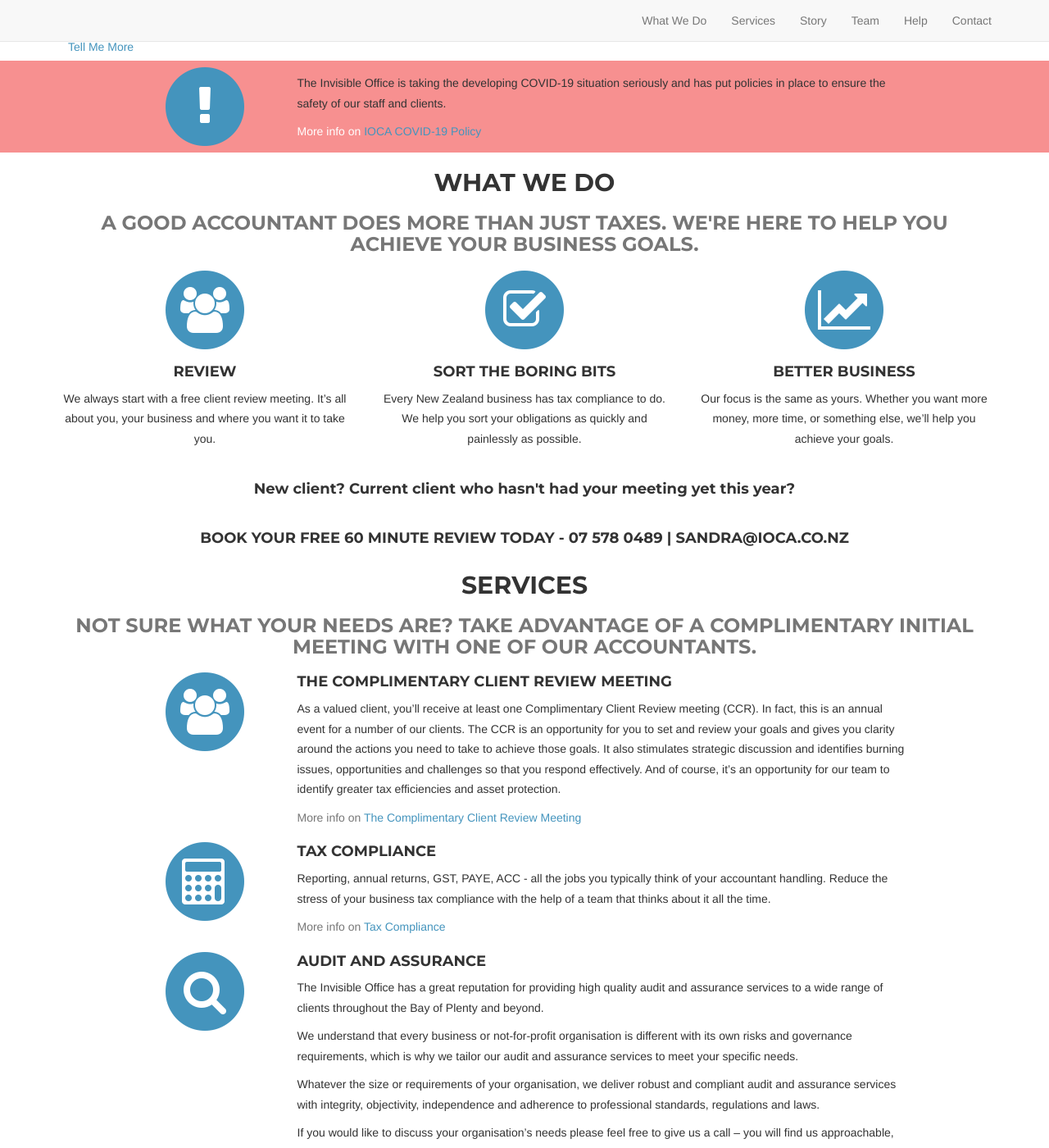
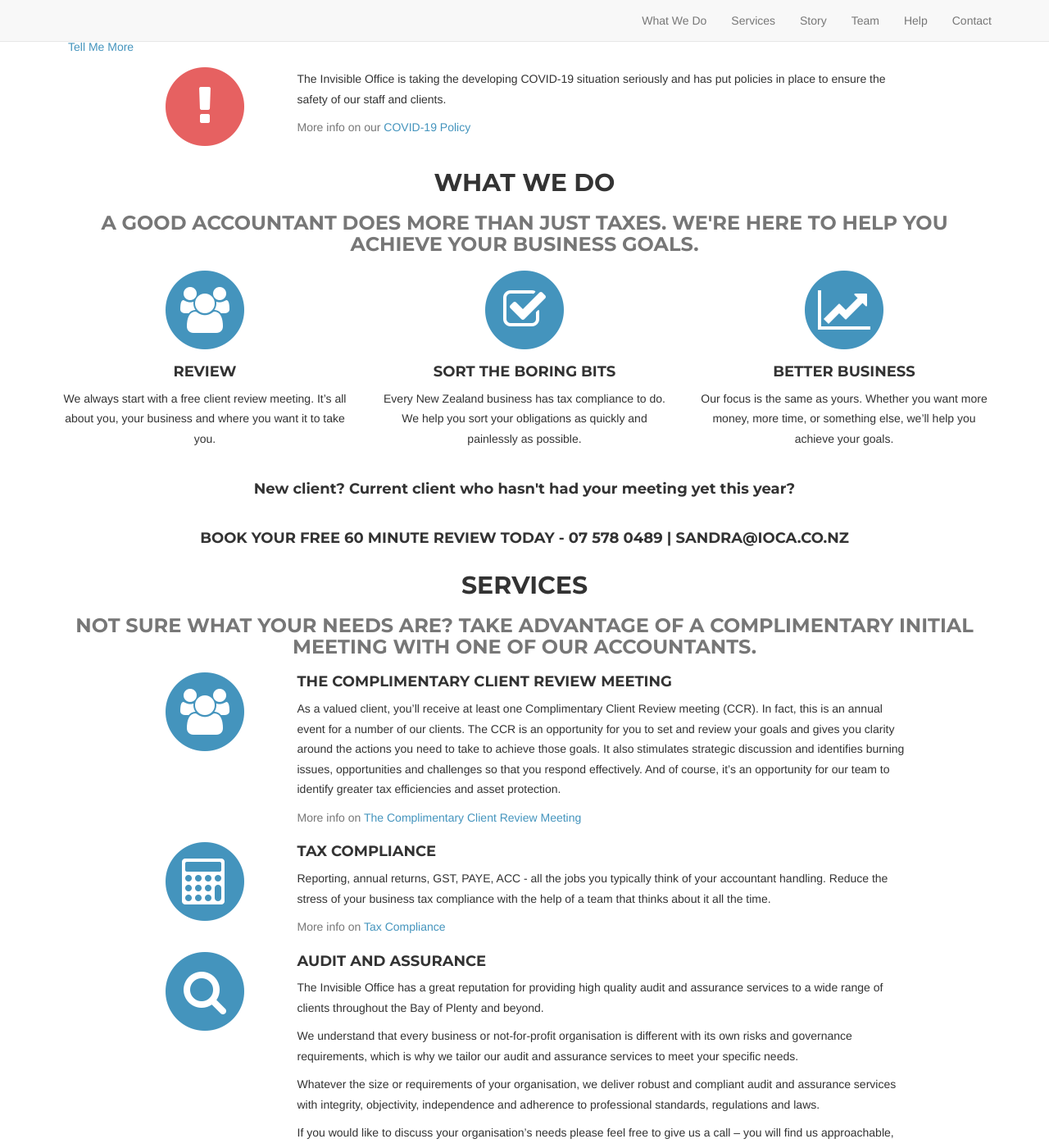
Before and after one commit to Bonneykins/IOCA-website-3, a Jekyll site: the page built from index.html, in a window 1280 px wide and 1400 px high. Shown: the whole window at 82% size. Built offline with Jekyll 4.4.1, drawn with Linux system fonts in a browser that asks for light colours; nearby versions of some CDN libraries; some web fonts are replaced.

Commit message:
change cover theme

```diff
--- a/css/agency.css
+++ b/css/agency.css
@@ -16,6 +16,10 @@ body {
 
 .text-white {
     color: rgb(255, 255, 255);
+}
+
+.text-red {
+    color: rgb(230, 97, 97);
 }
 
 .text-primary {
--- a/index.html
+++ b/index.html
@@ -18,7 +18,7 @@ title: Invisible Office Chartered Accountants - Tauranga
     </header>
 
 <!-- Covid Section -->
-<section id="covid" class="bg-red">
+<section id="covid" class="bg-light-gray">
     <div class="container">
           {% assign covids = site.covid | sort: 'display-order' %}
           {% for covid in covids %}
@@ -26,14 +26,14 @@ title: Invisible Office Chartered Accountants - Tauranga
         <div class="row">
             <div class="col-sm-offset-1 col-sm-2 text-center">
               <span class="fa-stack fa-4x">
-                <i class="fa fa-circle fa-stack-2x text-primary"></i>
+                <i class="fa fa-circle fa-stack-2x text-red"></i>
                   <i class="fa fa-{{ covid.covid-icon }} fa-stack-1x fa-inverse"></i>
               </span>
             </div>
             <div class="col-sm-8">
               <h4 class="what-we-do-section-heading">{{ covid.page-title }}</h4>
               <p class="text-muted">{{ covid.content }}</p>
-              <p class="text-white">More info on <a href="{{ covid.covid-pdf-path }}"
+              <p class="text-muted">More info on our <a href="{{ covid.covid-pdf-path }}"
                                                   onclick="dataLayer.push({
                                                   'event': 'covid-click',
                                                   'covid-clicked': '{{ covid.covid-title }}'
```
Also changed, not shown: _covid/covid.md (+1 -1 lines).
